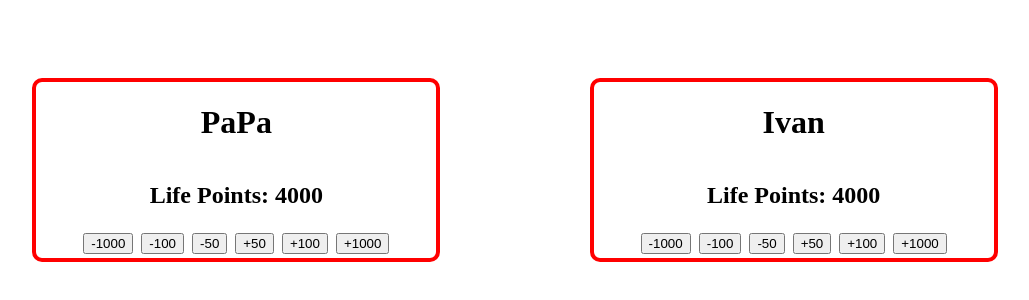
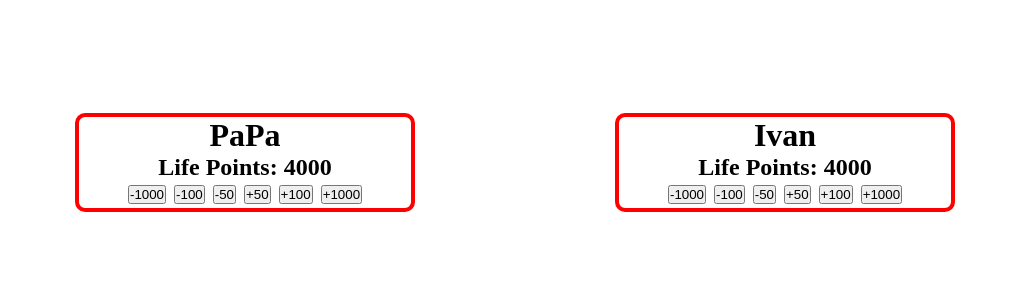
Before and after one commit to krownlesskev/life-point-calculator, a Vue app: page / in a window 1280 px wide. Shown: the part 238-538 px from the top of the page, without its empty margins (125-1154 px from the left). Built offline with nearby package versions, Linux system fonts and the light colour scheme.

Commit message:
css reset and changes

```diff
--- a/src/App.vue
+++ b/src/App.vue
@@ -16,8 +16,14 @@ export default {
 };
 </script>
 
-<style>
+<style lang="less">
+* {
+  margin: 0;
+  padding: 0;
+  box-sizing: border-box;
+}
 .container {
+  height: 100vh;
   display: flex;
   justify-content: space-evenly;
 }
--- a/src/components/LifePoints.vue
+++ b/src/components/LifePoints.vue
@@ -60,7 +60,6 @@ export default {
 
 <style lang="less" scoped>
 .container {
-  height: 100vh;
   display: flex;
   justify-content: space-evenly;
   align-items: center;
@@ -68,7 +67,7 @@ export default {
   .lp {
     border: 4px solid red;
     border-radius: 10px;
-    width: 400px;
+    width: 340px;
     display: flex;
     flex-direction: column;
     justify-content: space-evenly;
```
